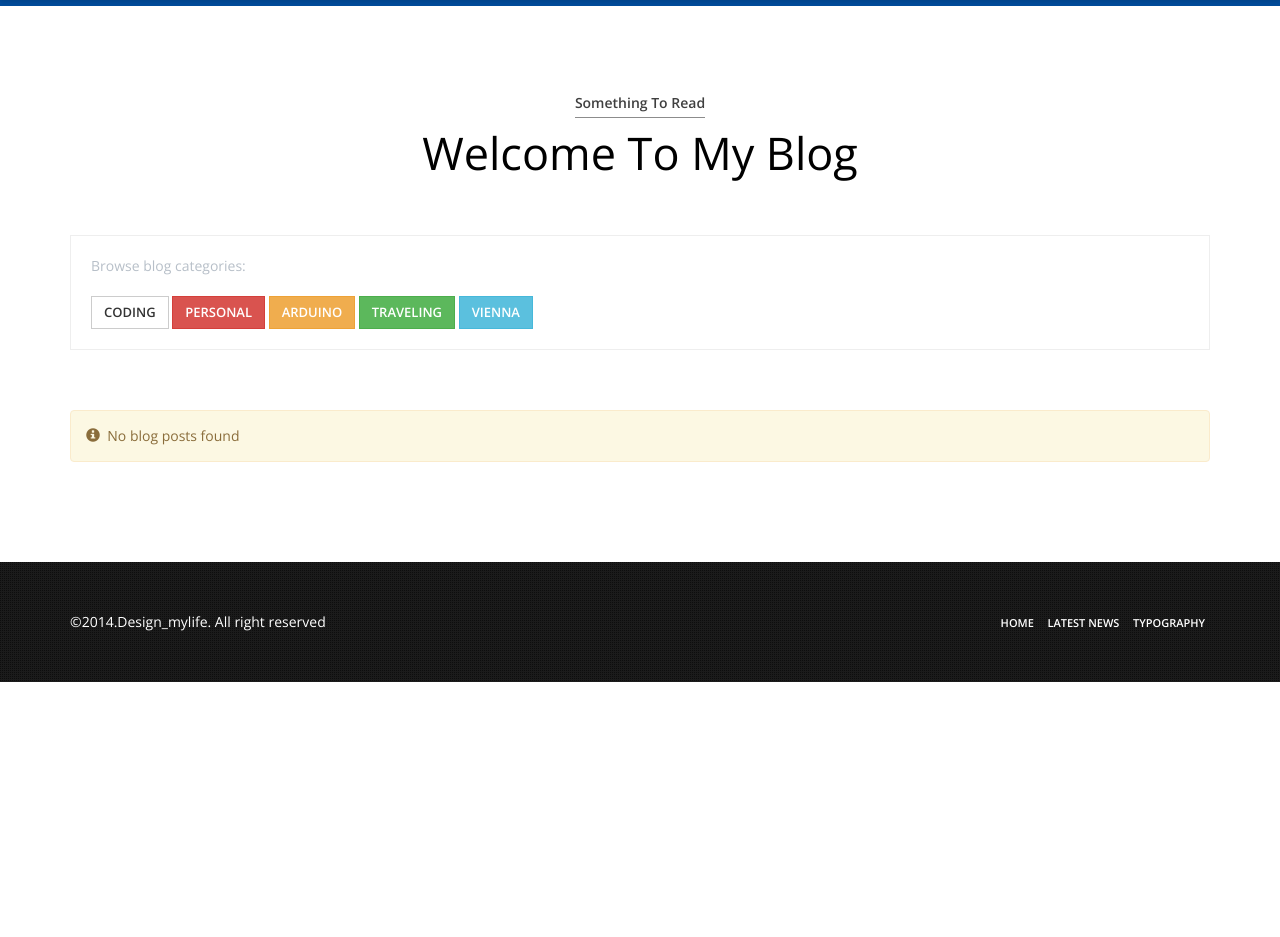
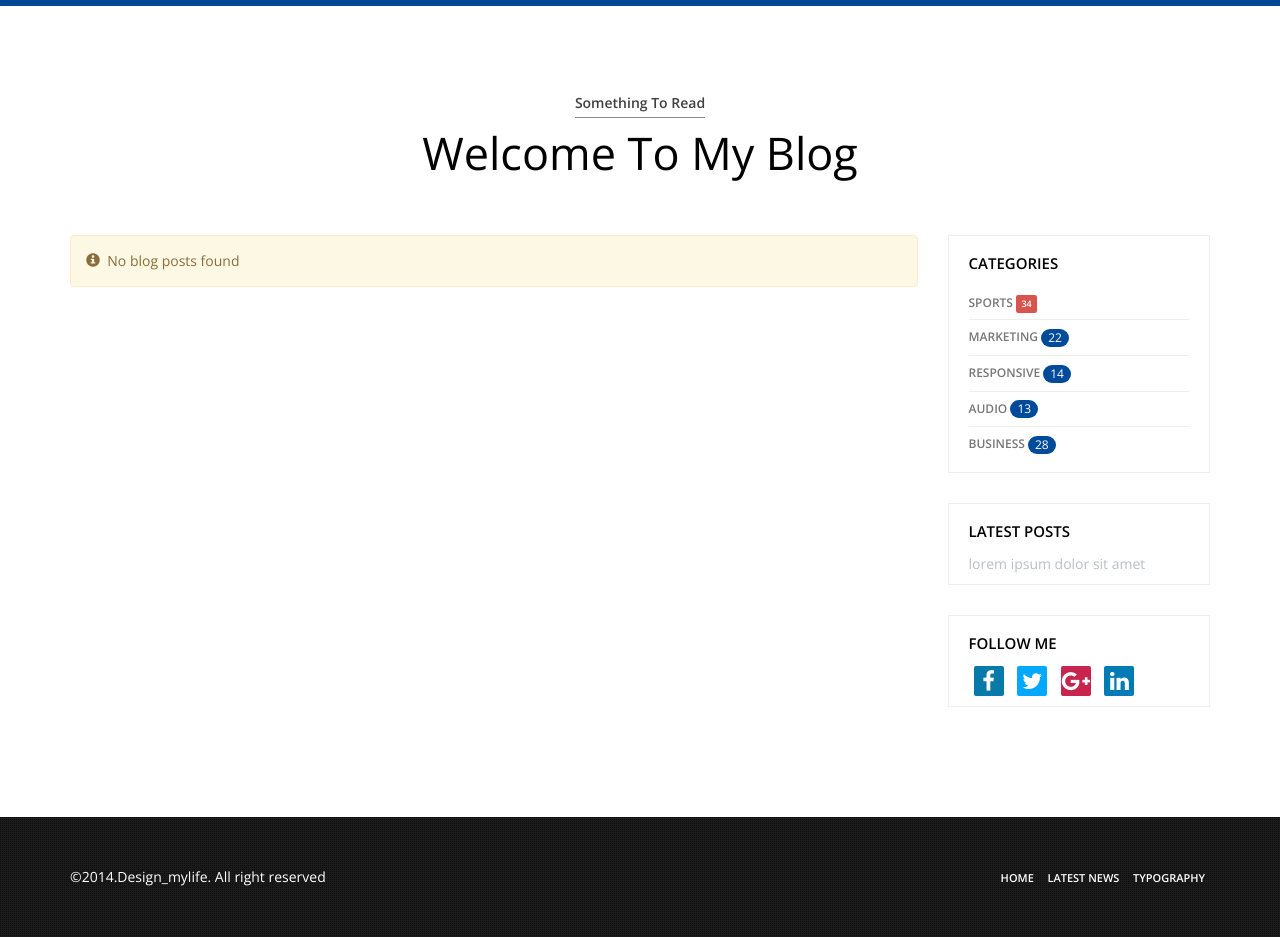
Before and after one commit to pavolsenko/simple-cms, a Laravel app: template resources/views/blog/homepage.blade.php in a window 1280 px wide. Shown: the part 70-1007 px from the top of the page. Before the commit the page ends 752 px from the top, so only its background shows below. Run offline with Laravel 8, Linux system fonts and the light colour scheme; the template is opened without the code that fills it, so the values that code supplies are empty; settings files or empty folders that the repository lacks are supplied; some libraries are stand-ins or nearby versions.

Commit message:
blog changes

```diff
--- a/resources/views/blog/homepage.blade.php
+++ b/resources/views/blog/homepage.blade.php
@@ -15,16 +15,7 @@
 
         <div class="container">
             <div class="row">
-                <div class="col-xs-12">
-
-                    <div class="blog-item-sec">
-                        Browse blog categories:<br><br>
-                        <a href="#" class="btn btn-default">Coding</a>
-                        <a class="btn btn-danger">Personal</a>
-                        <a class="btn btn-warning">Arduino</a>
-                        <a class="btn btn-success">Traveling</a>
-                        <a class="btn btn-info">Vienna</a>
-                    </div>
+                <div class="col-sm-9">
 
                 @if(!empty($posts))
 
@@ -75,6 +66,40 @@
                 @endif
 
                 </div>
+
+                <div class="col-sm-3">
+                    <div class="sidebar-box">
+                        <h4>Categories</h4>
+                        <ul class="list-unstyled cat-list">
+                            <li><a href="#">Sports <span class="label label-danger">34</span></a></li>
+                            <li><a href="#">Marketing <span class="badge bg-info">22</span></a></li>
+                            <li><a href="#">Responsive <span class="badge">14</span></a></li>
+                            <li><a href="#">Audio <span class="badge">13</span></a></li>
+                            <li><a href="#">Business <span class="badge">28</span></a></li>
+                        </ul>
+                    </div>
+
+                    <div class="sidebar-box">
+                        <h4>Latest posts</h4>
+
+                        lorem ipsum dolor sit amet
+                    </div>
+
+                    <div class="sidebar-box">
+                        <h4>Follow me</h4>
+                        <ul class="list-inline social-colored">
+                            <li><a href="#"><i class="fa fa-facebook icon-fb" data-toggle="tooltip" title="" data-original-title="Facebook" data-placement="top"></i></a></li>
+                            <li><a href="#"><i class="fa fa-twitter icon-twit" data-toggle="tooltip" title="" data-original-title="Twitter" data-placement="top"></i></a></li>
+                            <li><a href="#"><i class="fa fa-google-plus icon-plus" data-toggle="tooltip" title="" data-original-title="Google pluse" data-placement="top"></i></a></li>
+                            <li><a href="#"><i class="fa fa-linkedin icon-in" data-toggle="tooltip" title="" data-original-title="Linkedin" data-placement="top"></i></a></li>
+
+                        </ul> <!--colored social-->
+                    </div>
+
+                </div>
+
+
+
             </div>
         </div>
     </section>
```
